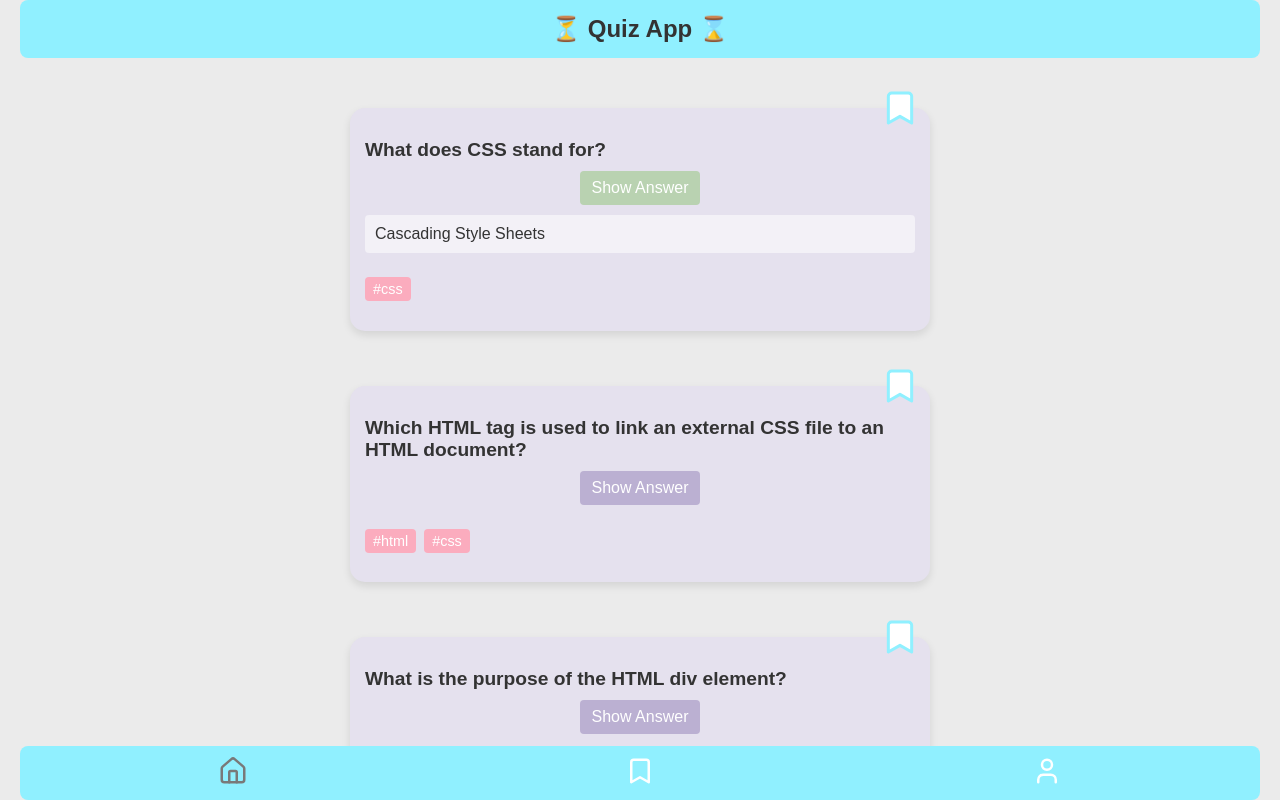
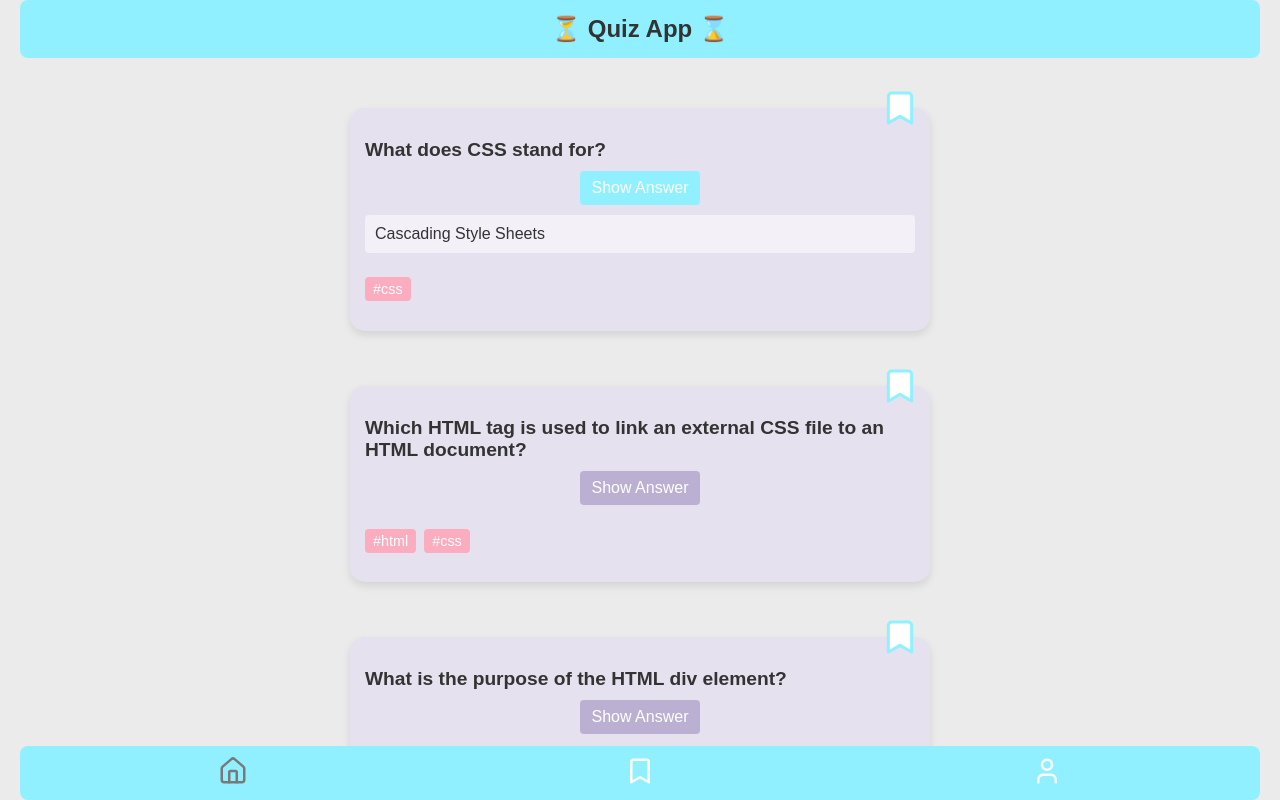
Before and after one commit to NilooBR/recap-project-1, a plain HTML site: page index.html in a window 1280 px wide. In both pictures the pointer is over the button 640 px from the left and 187 px from the top of the page. Shown: the top 800 px of the page. Drawn offline with Linux system fonts and the light colour scheme.

Commit message:
worked on style

```diff
--- a/components/card.css
+++ b/components/card.css
@@ -58,7 +58,7 @@
 }
 
 .card__button:hover {
-  background-color: var(--color-celadon);
+  background-color: var(--color-electric-blue);
 }
 
 .card__answer {
--- a/components/footer.css
+++ b/components/footer.css
@@ -1,3 +1,5 @@
+/* Footer Section */
+
 .footer {
   position: fixed;
   bottom: 0;
--- a/components/header.css
+++ b/components/header.css
@@ -1,3 +1,5 @@
+/* Header Section */
+
 nav.navigation {
   background-color: var(--color-electric-blue);
   padding: 15px;
```
